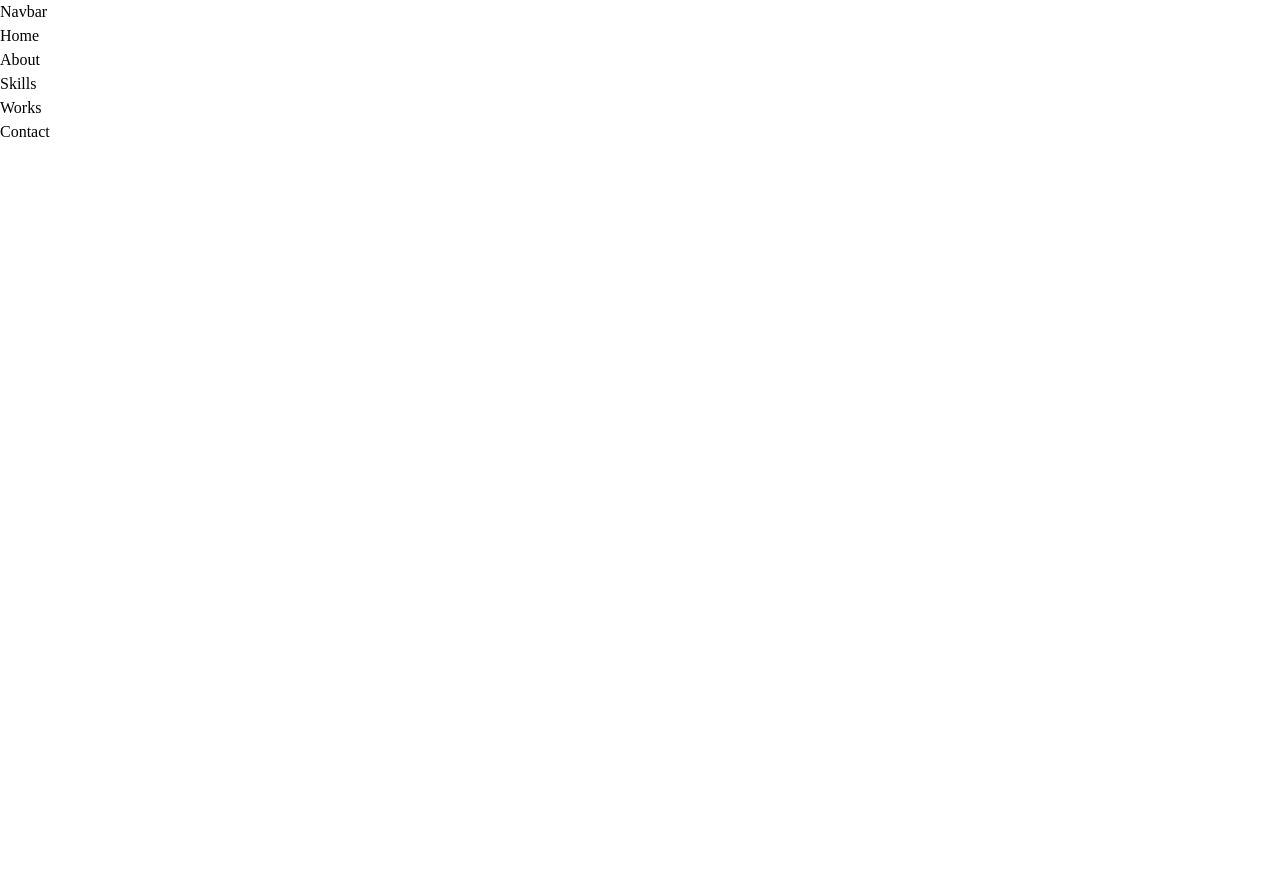
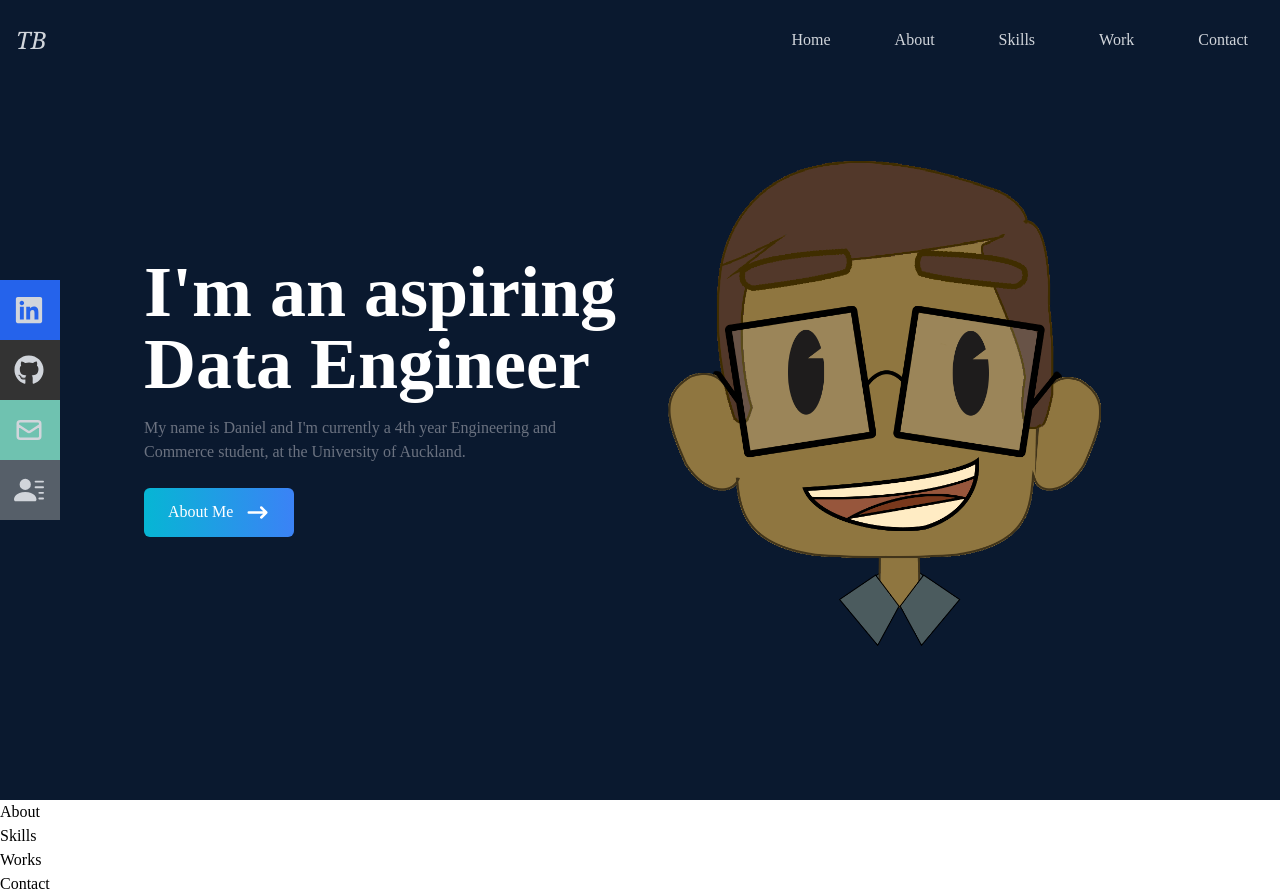
Before and after one commit to RuiGene/personal_site, a React (Create React App) app: page / in a window 1280 px wide. Before the commit the page ends 800 px from the top, so only its background shows below. Built offline with nearby package versions, Linux system fonts and the light colour scheme.

Commit message:
added navbar and home section

```diff
--- a/src/components/Home.jsx
+++ b/src/components/Home.jsx
@@ -1,8 +1,46 @@
-import React from 'react'
+import React from 'react';
+import { HiArrowNarrowRight } from 'react-icons/hi';
+import me from '../assets/me.png';
+import { Link } from "react-scroll";
 
-function Home() {
+const Home = () => {
   return (
-    <div>Home</div>
-  )
-}
-export default Home
+    <div
+    name="home"
+    className="h-screen w-full bg-[#0a192f]"
+  >
+    <div className="max-w-screen-lg mx-auto flex flex-col items-center justify-center h-full px-4 md:flex-row">
+      <div className="flex flex-col justify-center h-full">
+        <h2 className="text-4xl sm:text-7xl font-bold text-white">
+          I'm an aspiring Data Engineer
+        </h2>
+        <p className="text-gray-500 py-4 max-w-md">
+           My name is Daniel and
+           I'm currently a 4th year Engineering and Commerce student, at the University of Auckland.
+           </p>
+        <div>
+          <Link
+            to="about"
+            smooth
+            duration={500}
+            className="group text-white w-fit px-6 py-3 my-2 flex items-center rounded-md bg-gradient-to-r from-cyan-500 to-blue-500 cursor-pointer"
+          >
+            About Me
+            <span className="group-hover:rotate-90 duration-300">
+              <HiArrowNarrowRight size={25} className="ml-3" />
+            </span>
+          </Link>
+        </div>
+      </div>
+      <div>
+        <img
+          src={me}
+          alt="my profile"
+          className="rounded-2xl mx-auto w-2/3 md:w-full"
+        />
+      </div>
+    </div>
+  </div>
+  );
+};
+export default Home;
--- a/src/components/Navbar.jsx
+++ b/src/components/Navbar.jsx
@@ -1,8 +1,131 @@
-import React from 'react'
+import React, { useState } from 'react';
+import {
+  FaBars,
+  FaTimes,
+  FaGithub,
+  FaLinkedin
+} from 'react-icons/fa';
+import { HiOutlineMail } from 'react-icons/hi';
+import { BsFillPersonLinesFill } from 'react-icons/bs';
+import { Link } from 'react-scroll';
 
-function Navbar() {
+const Navbar = () => {
+  const [nav, setNav] = useState(false);
+  const handleClick = () => setNav(!nav);
+
   return (
-    <div>Navbar</div>
-  )
-}
-export default Navbar
+    <div className='fixed w-full h-[80px] flex justify-between items-center px-4 bg-[#0a192f] text-gray-300'>
+      <div>
+        <h1 className=' font-thin text-2xl italic font-serif'>TB</h1>
+      </div>
+      {/* menu */}
+      <ul className='hidden md:flex gap-x-8'>
+        <li>
+          <Link to='home' smooth={true} duration={500}>
+            Home
+          </Link>
+        </li>
+        <li>
+          <Link to='about' smooth={true} duration={500}>
+            About
+          </Link>
+        </li>
+        <li>
+          <Link to='skills' smooth={true} duration={500}>
+            Skills
+          </Link>
+        </li>
+        <li>
+          <Link to='work' smooth={true} duration={500}>
+            Work
+          </Link>
+        </li>
+        <li>
+          <Link to='contact' smooth={true} duration={500}>
+            Contact
+          </Link>
+        </li>
+      </ul>
+      {/* Hamburger */}
+      <div onClick={handleClick} className='md:hidden z-10'>
+        {!nav ? <FaBars /> : <FaTimes />}
+      </div>
+      {/* Mobile menu */}
+      <ul
+        className={
+          !nav
+            ? 'hidden'
+            : 'absolute top-0 left-0 w-full h-screen bg-[#0a192f] flex flex-col justify-center items-center'
+        }
+      >
+        <li className='py-6 text-4xl'>
+          <Link onClick={handleClick} to='home' smooth={true} duration={500}>
+            Home
+          </Link>
+        </li>
+        <li className='py-6 text-4xl'>
+          {' '}
+          <Link onClick={handleClick} to='about' smooth={true} duration={500}>
+            About
+          </Link>
+        </li>
+        <li className='py-6 text-4xl'>
+          {' '}
+          <Link onClick={handleClick} to='skills' smooth={true} duration={500}>
+            Skills
+          </Link>
+        </li>
+        <li className='py-6 text-4xl'>
+          {' '}
+          <Link onClick={handleClick} to='work' smooth={true} duration={500}>
+            Work
+          </Link>
+        </li>
+        <li className='py-6 text-4xl'>
+          {' '}
+          <Link onClick={handleClick} to='contact' smooth={true} duration={500}>
+            Contact
+          </Link>
+        </li>
+      </ul>
+      {/* Social icons */}
+      <div className='hidden lg:flex fixed flex-col top-[35%] left-0'>
+        <ul>
+          <li className='w-[160px] h-[60px] flex justify-between items-center ml-[-100px] hover:ml-[-10px] duration-300 bg-blue-600'>
+            <a
+              className='flex justify-between items-center w-full text-gray-300'
+              href='/'
+            >
+              Linkedin <FaLinkedin size={30} />
+            </a>
+          </li>
+          <li className='w-[160px] h-[60px] flex justify-between items-center ml-[-100px] hover:ml-[-10px] duration-300 bg-[#333333]'>
+            <a
+              className='flex justify-between items-center w-full text-gray-300'
+              href='/'
+            >
+              Github <FaGithub size={30} />
+            </a>
+          </li>
+          <li className='w-[160px] h-[60px] flex justify-between items-center ml-[-100px] hover:ml-[-10px] duration-300 bg-[#6fc2b0]'>
+            <a
+              className='flex justify-between items-center w-full text-gray-300'
+              href='/'
+            >
+              Email <HiOutlineMail size={30} />
+            </a>
+          </li>
+          <li className='w-[160px] h-[60px] flex justify-between items-center ml-[-100px] hover:ml-[-10px] duration-300 bg-[#565f69]'>
+            <a
+              className='flex justify-between items-center w-full text-gray-300'
+              href='/'
+            >
+              Resume <BsFillPersonLinesFill size={30} />
+            </a>
+          </li>
+        </ul>
+      </div>
+    </div>
+  );
+};
+export default Navbar;
```
